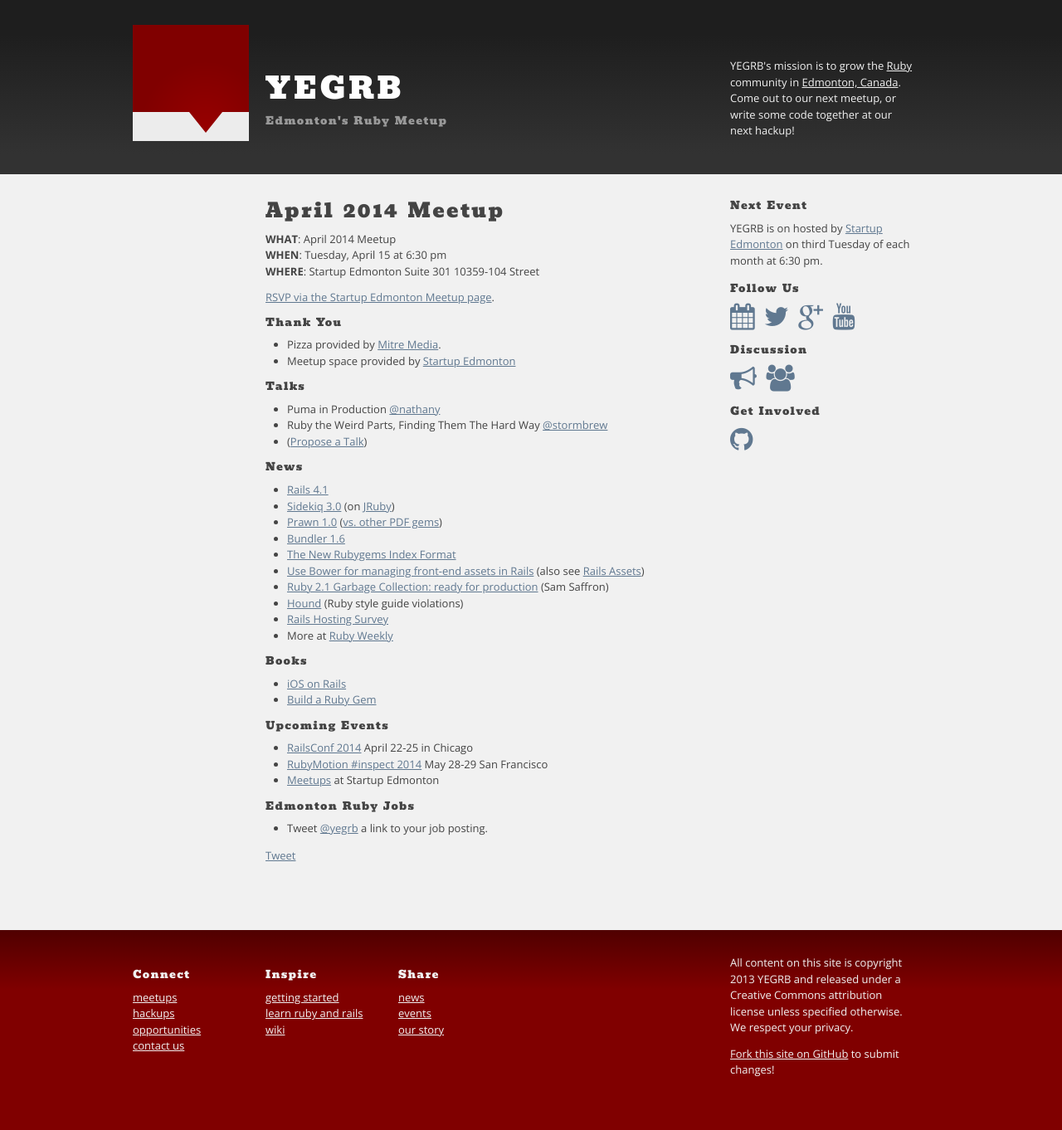
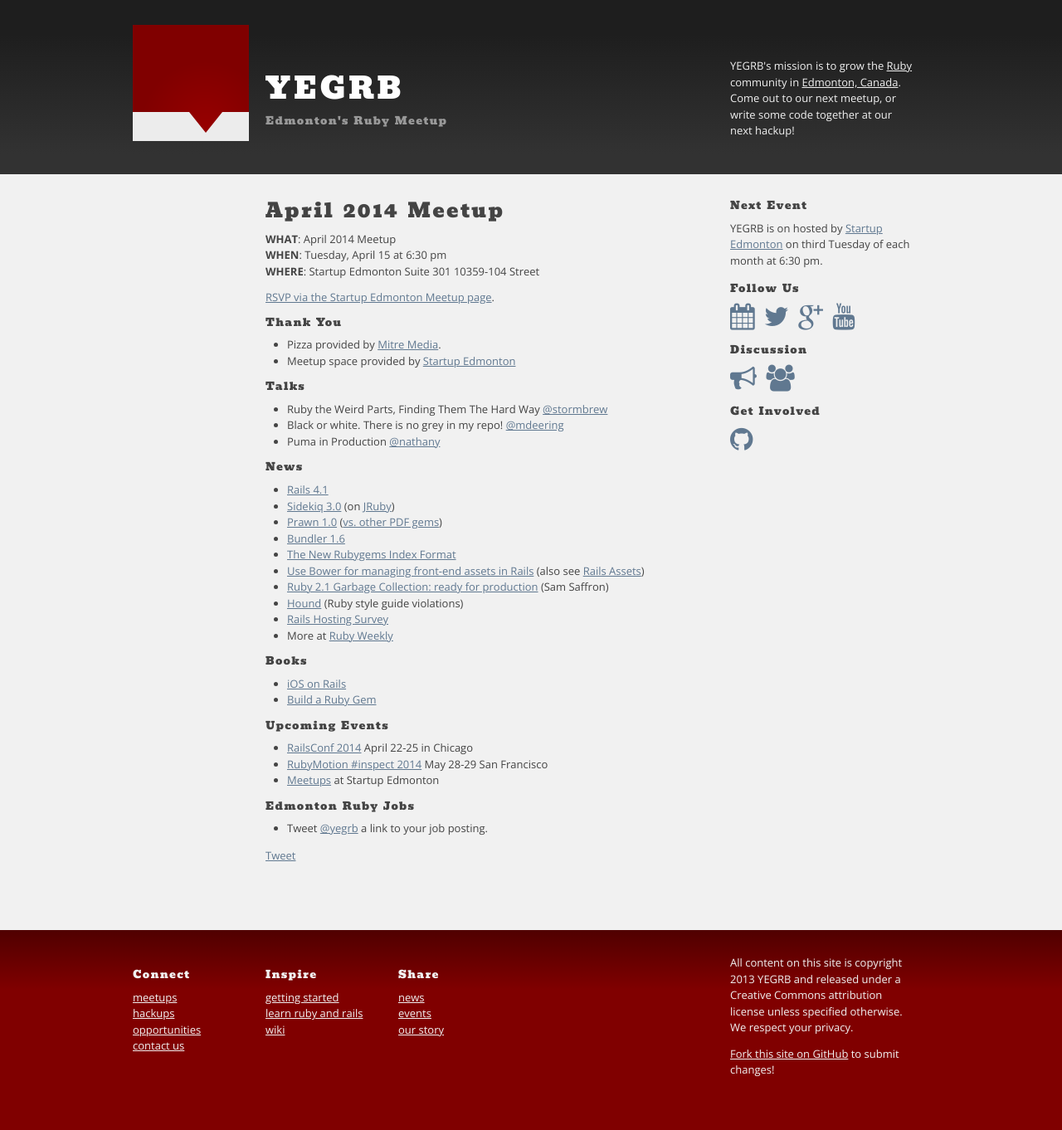
Before and after one commit to yegrb/yegrb.github.io, a Jekyll site: the page built from _posts/2014-04-15-april.markdown, in a window 1280 px wide. Shown: the whole page at 83% size. Built offline with Jekyll 4.4.1, drawn with Linux system fonts in a browser that asks for light colours; nearby versions of some CDN libraries; Markdown is read by kramdown in place of the engine named in the settings; comment, search, counter and statistics services are not loaded.

Commit message:
add Mike's talk

```diff
--- a/_posts/2014-04-15-april.markdown
+++ b/_posts/2014-04-15-april.markdown
@@ -17,9 +17,9 @@ category: meetups
 
 ## Talks
 
+* Ruby the Weird Parts, Finding Them The Hard Way [@stormbrew](https://twitter.com/stormbrew)
+* Black or white. There is no grey in my repo! [@mdeering](https://twitter.com/mdeering)
 * Puma in Production [@nathany](https://twitter.com/nathany)
-* Ruby the Weird Parts, Finding Them The Hard Way [@stormbrew](https://twitter.com/stormbrew)
-* ([Propose a Talk](https://github.com/yegrb/yegrb.github.io/issues/14))
 
 ## News
 
```
